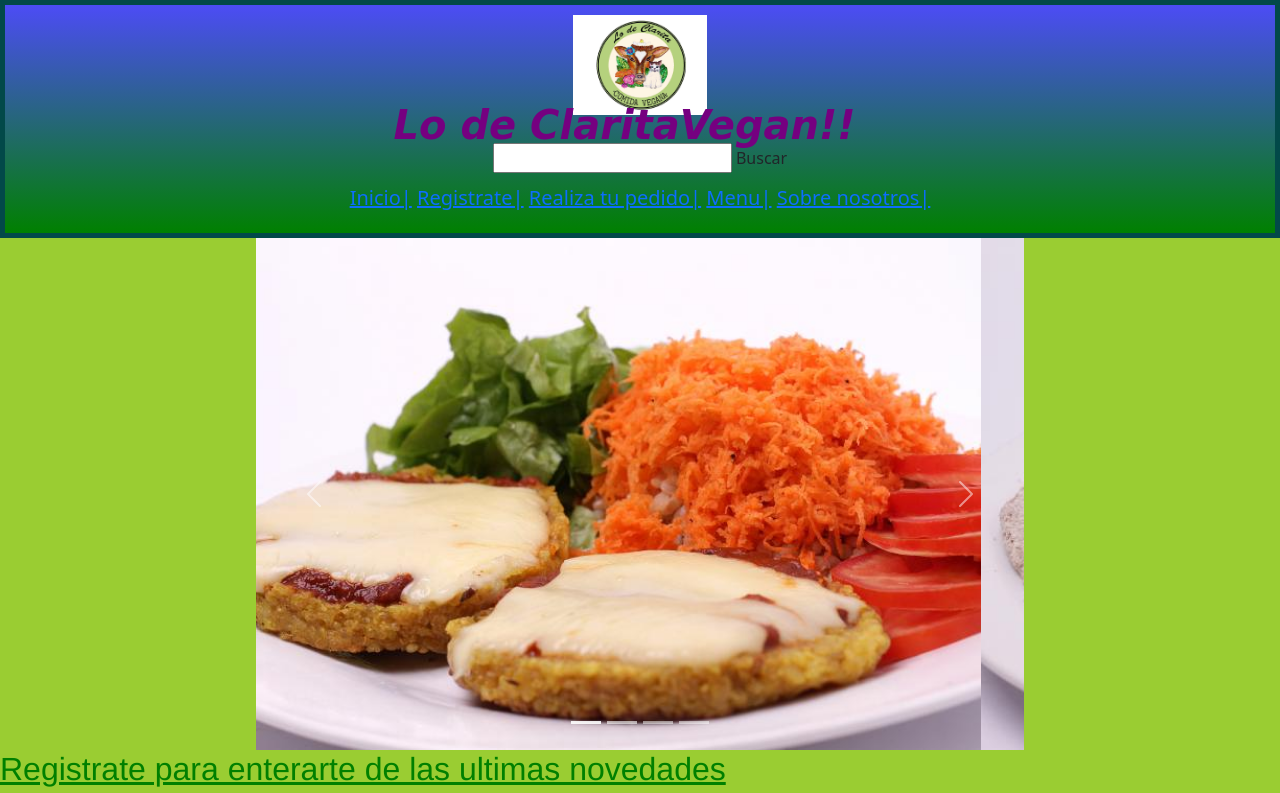
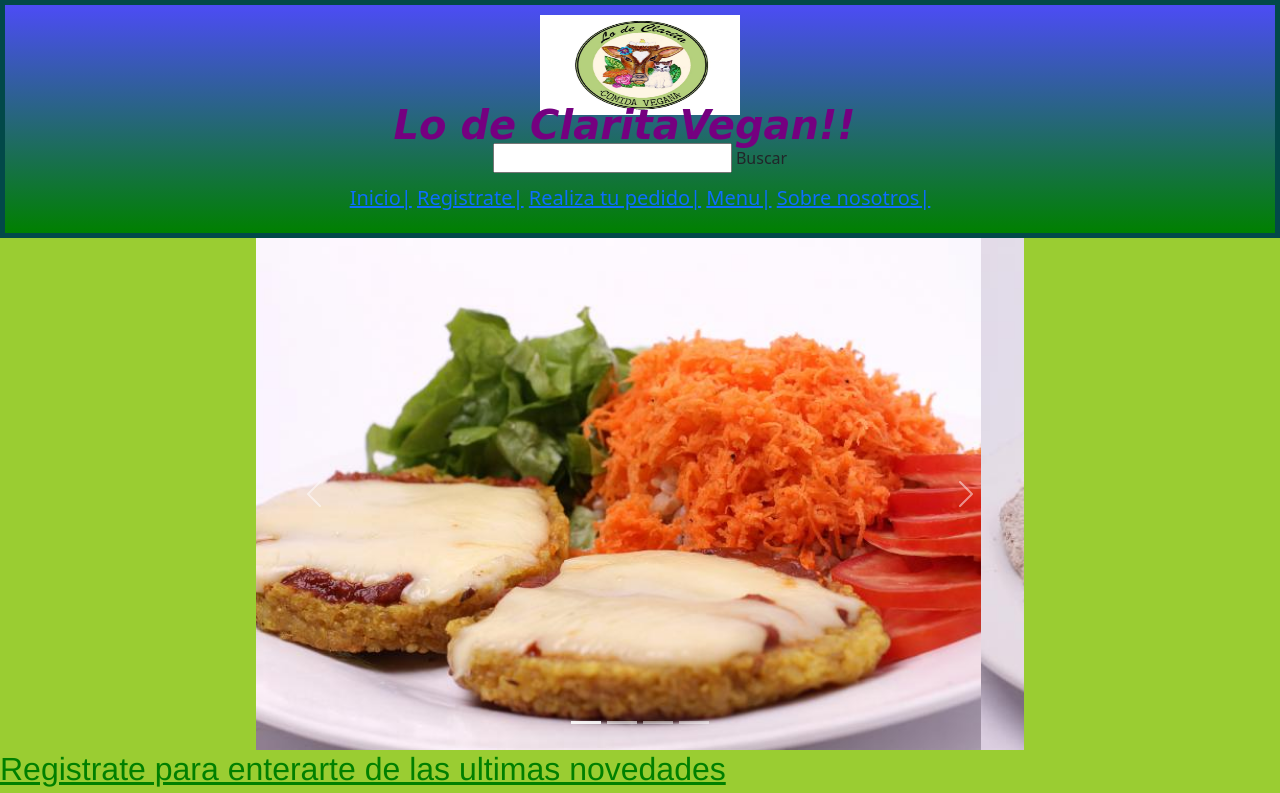
Before and after one commit to Agustin-garcia13/Agus-tp-github, a website: page index.html in a window 1280 px wide. Shown: the top 793 px of the page. Drawn offline with nearby package versions, Linux system fonts and the light colour scheme; a web font is replaced by a local one.

Commit message:
orden del head y comilla en linea 19

```diff
--- a/index.html
+++ b/index.html
@@ -1,11 +1,11 @@
 <!DOCTYPE html>
 <html lang="en">
-<div class="conte">
 <head>
     <link rel="preconnect" href="https://fonts.googleapis.com">
     <link rel="preconnect" href="https://fonts.googleapis.com">
     <link rel="preconnect" href="https://fonts.gstatic.com" crossorigin>
     <link href="https://fonts.googleapis.com/css2?family=Yrsa:wght@300&display=swap" rel="stylesheet">
+    <link href="https://cdn.jsdelivr.net/npm/bootstrap@5.1.3/dist/css/bootstrap.min.css" rel="stylesheet" integrity="sha384-1BmE4kWBq78iYhFldvKuhfTAU6auU8tT94WrHftjDbrCEXSU1oBoqyl2QvZ6jIW3" crossorigin="anonymous">
     <meta charset="UTF-8">
     <meta http-equiv="X-UA-Compatible" content="IE=edge">
     <meta name="viewport" content="width=device-width, initial-scale=1.0">
@@ -14,9 +14,12 @@
     <meta property="og:title" content="lodeclaritavegan">
     <meta property="og:description" content="comida vegana para alimentarte de forma saludable">
     <title>lodeclaritavegan| cocina vegana| www.lodeclaritavegan.com</title>
+</head>
+<body>
+    <div class="conte">
         <div class="conte__tit">
-            <link href="https://cdn.jsdelivr.net/npm/bootstrap@5.1.3/dist/css/bootstrap.min.css" rel="stylesheet" integrity="sha384-1BmE4kWBq78iYhFldvKuhfTAU6auU8tT94WrHftjDbrCEXSU1oBoqyl2QvZ6jIW3" crossorigin="anonymous">
-            <img alt="logo" src="claritavegan-agustin garcia/img/logo.jpg"width: 200px" height="100">
+
+            <img alt="logo" src="claritavegan-agustin garcia/img/logo.jpg" width="200px" height="100">
             <h1 class="conte__tit__2"><strong>Lo de ClaritaVegan!!</strong></h1> <link rel="stylesheet" href="claritavegan-agustin garcia/clarita.css">
                 <input search="type"> Buscar</input>
                 <link rel="stylesheet" href="https://cdnjs.cloudflare.com/ajax/libs/animate.css/4.1.1/animate.min.css"/>
@@ -28,9 +31,7 @@
                 <a href="claritavegan-agustin garcia/Seccion Sobre nosotros.html">Sobre nosotros|</a>
             </div>
         </div>
-    </head>
     </div>
-<body>
     <div class="bloque">
         <div id="carouselExampleIndicators" class="carousel slide" data-bs-ride="carousel">
             <div class="carousel-indicators">
```
Lines whose indentation alone changed are shown as unchanged.
